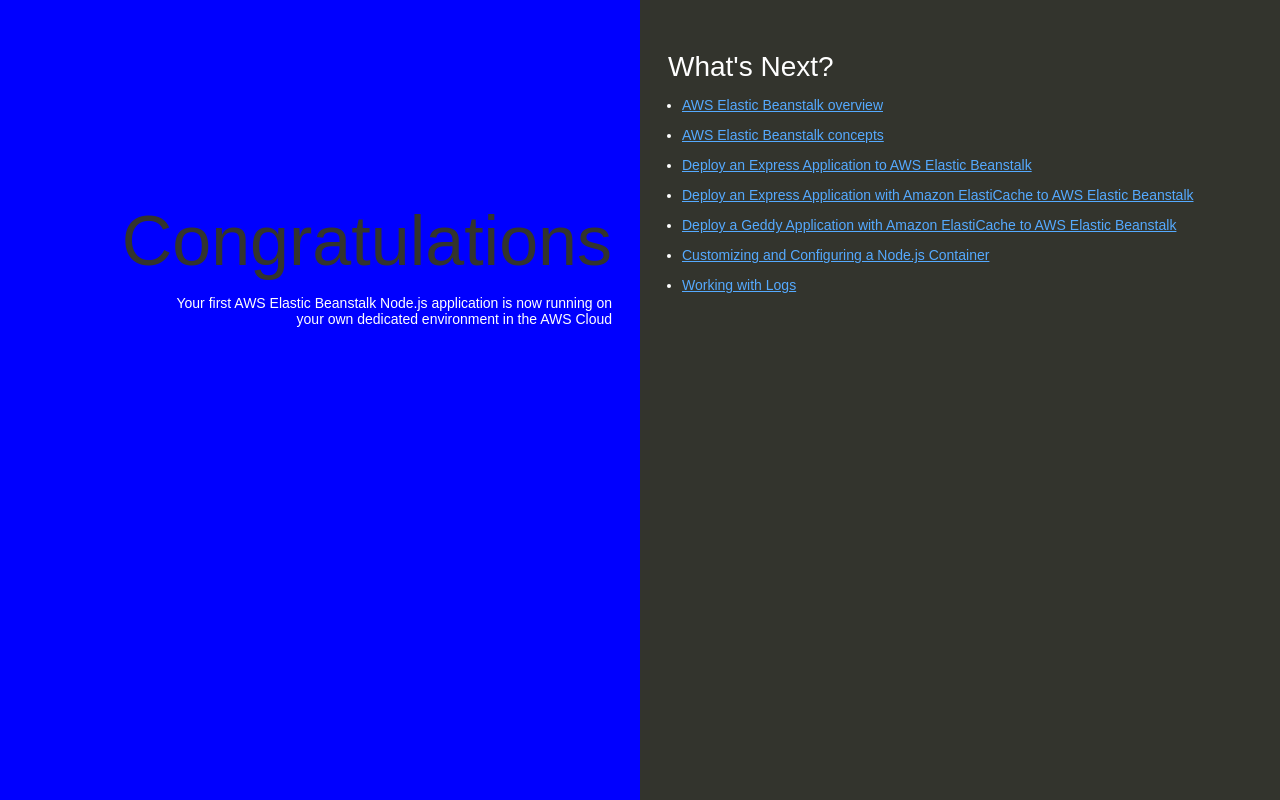
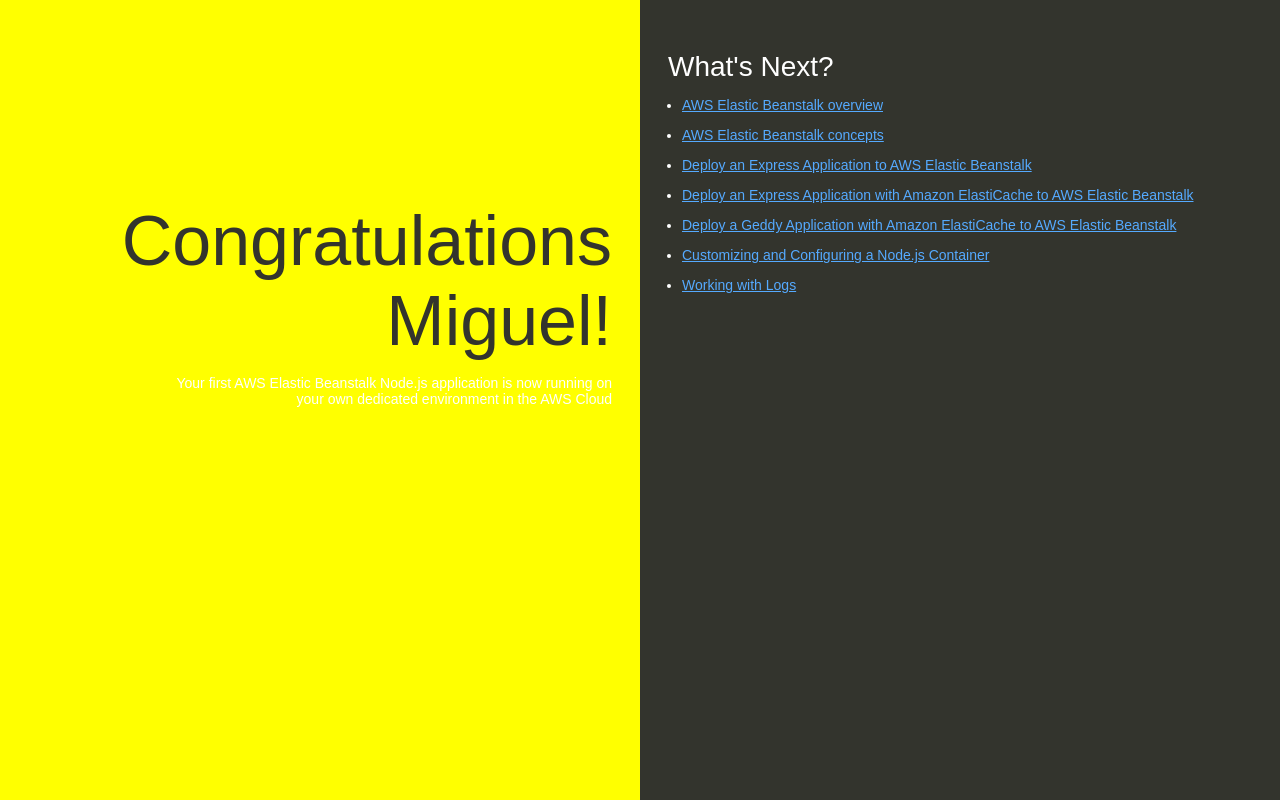
Before and after one commit to MiguelAngelValle/DevOps, a website: page index.html in a window 1280 px wide. Drawn offline with Linux system fonts and the light colour scheme.

Commit message:
Update index.html

```diff
--- a/index.html
+++ b/index.html
@@ -35,7 +35,7 @@
 
         text-align: right;
         padding-top: 11em;
-        background-color: blue;
+        background-color: yellow;
 
       }
       .textColumn p {
@@ -74,7 +74,7 @@
   </head>
   <body>
     <div class="textColumn">
-      <h1>Congratulations</h1>
+      <h1>Congratulations Miguel!</h1>
       <p>Your first AWS Elastic Beanstalk Node.js application is now running on your own dedicated environment in the AWS Cloud</p>
     </div>
     <div class="linksColumn">
```
